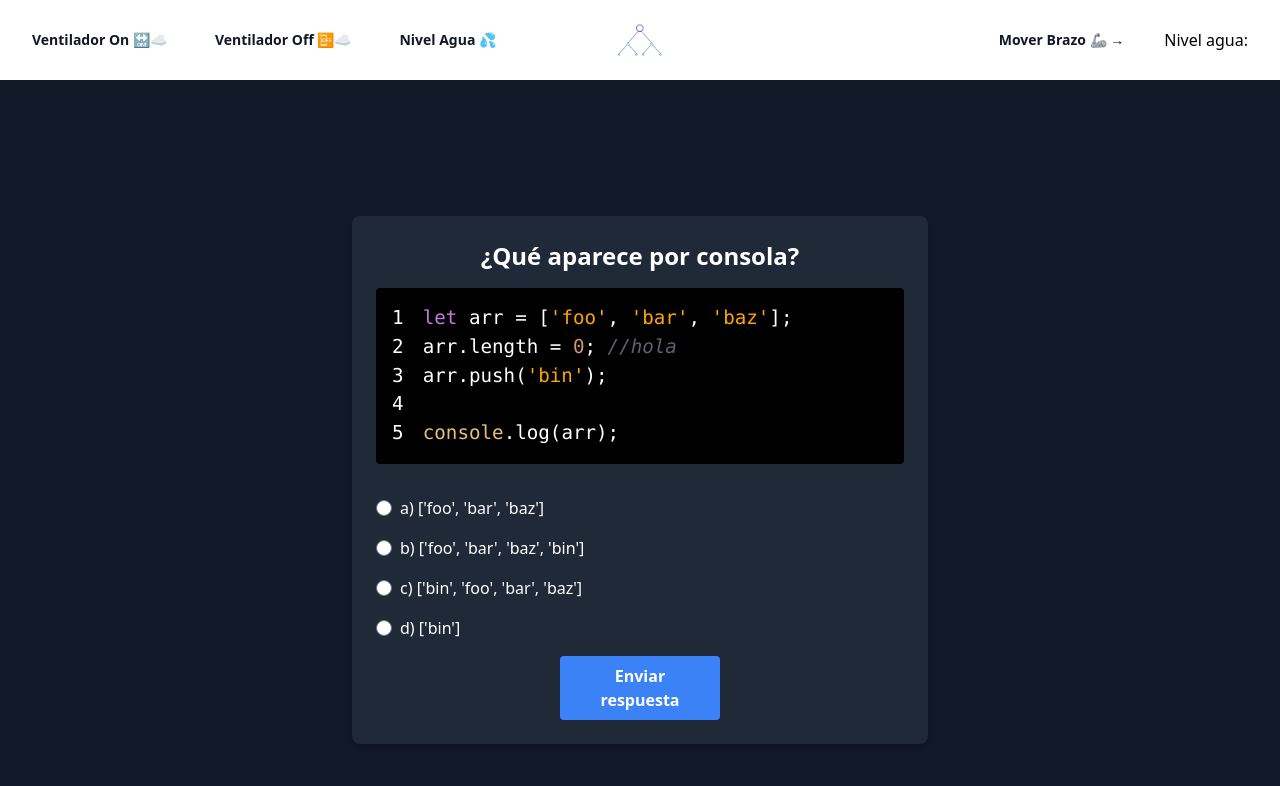
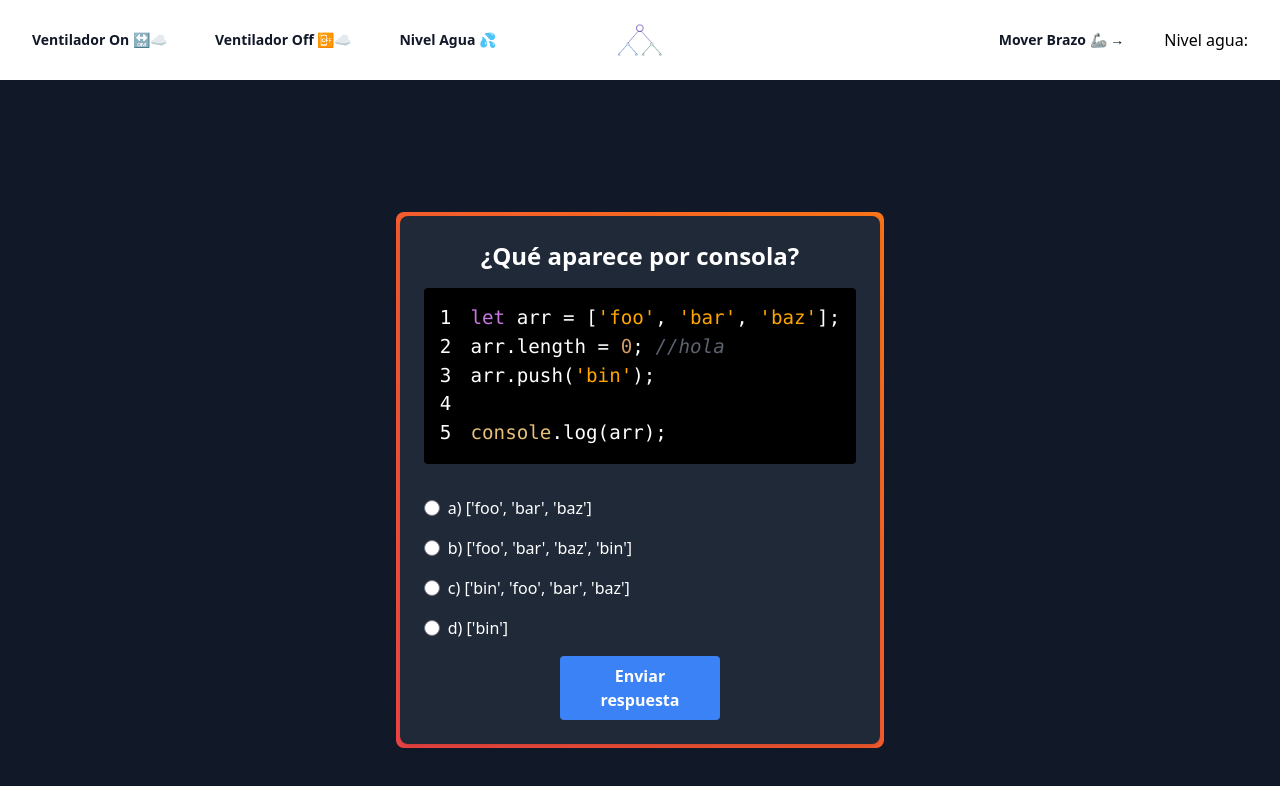
Before and after one commit to trilord243/client-johnny-five, a React (Vite) app: page / in a window 1280 px wide. Shown: the top 786 px of the page. Built offline with nearby package versions, Linux system fonts and the light colour scheme.

Commit message:
Added answerState to gradient border

```diff
--- a/src/components/FeedBackMessage.tsx
+++ b/src/components/FeedBackMessage.tsx
@@ -1,13 +1,21 @@
+export enum AnswerState {
+  CORRECT,
+  INCORRECT,
+  NOT_ANSWERED,
+}
+
 interface Props {
   message: string;
-  correct: boolean;
+  correct: AnswerState;
 }
 export default function FeedBackMessage({ message, correct }: Props) {
   return (
     message && (
       <p
         className={`mt-4 text-center  font-bold text-xl
-      ${correct ? " text-green-500" : " text-red-500"} `}
+      ${
+        correct === AnswerState.CORRECT ? " text-green-500" : " text-red-500"
+      } `}
       >
         {message}
       </p>
--- a/src/components/Form.tsx
+++ b/src/components/Form.tsx
@@ -6,12 +6,12 @@ import { format } from "prettier";
 import SyntaxHighlighter from "react-syntax-highlighter/dist/esm/default-highlight";
 import { atomOneDark } from "react-syntax-highlighter/dist/esm/styles/hljs";
 import useQuestions from "../hooks/useQuestions";
-import FeedBackMessage from "./FeedBackMessage";
+import FeedBackMessage, { AnswerState } from "./FeedBackMessage";
 
 export default function Form() {
   const { questions } = useQuestions();
   const [selectedAnswer, setSelectedAnswer] = useState(0);
-  const [success, setSuccess] = useState(false);
+  const [answerState, setAnswerState] = useState<AnswerState>(AnswerState.NOT_ANSWERED);
   const [message, setMessage] = useState("");
 
   const codeString = `
@@ -38,11 +38,11 @@ function HelloWorld({greeting = "hello", greeted = '"World"', silent = false, on
 
   function checkAnswer(question: Question, answerIndex: number) {
     if (answerIndex === question.correctAnswerIndex) {
-      setSuccess(true);
+      setAnswerState(AnswerState.CORRECT);
       setMessage("¡Respuesta correcta!");
       fetch("http://localhost:3000/correcto");
     } else {
-      setSuccess(false);
+      setAnswerState(AnswerState.INCORRECT);
 
       setMessage("Respuesta incorrecta. Intenta de nuevo.");
       fetch("http://localhost:3000/incorrecto");
@@ -102,12 +102,20 @@ function HelloWorld({greeting = "hello", greeted = '"World"', silent = false, on
         Enviar respuesta
       </button>
 
-      <FeedBackMessage message={message} correct={success} />
+      <FeedBackMessage message={message} correct={answerState} />
       {/* {message && <p className="mt-4 text-red-500">{message}</p>} */}
     </section>
   ));
 
   return (
+    <div
+      id="gradient-wrapper"
+      className={`bg-gradient-to-tr rounded-lg p-1 ${
+        answerState == AnswerState.CORRECT
+          ? "from-green-400 to-blue-500"
+          : "from-red-500 to-orange-500"
+      }`}
+    >
       <div className="bg-gray-800 w-full max-w-xl p-6 rounded-lg shadow-md">
         {questions.length === 0 ? (
           <p className="text-white">Cargando...</p>
@@ -115,5 +123,6 @@ function HelloWorld({greeting = "hello", greeted = '"World"', silent = false, on
           questionsJSX
         )}
       </div>
+    </div>
   );
 }
```
Lines whose indentation alone changed are shown as unchanged.
